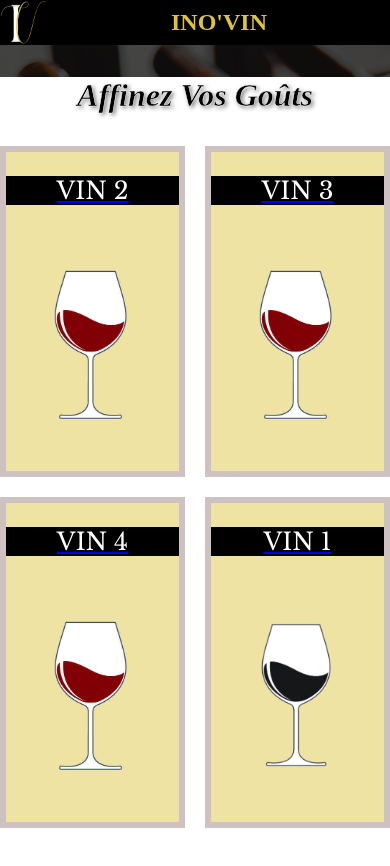
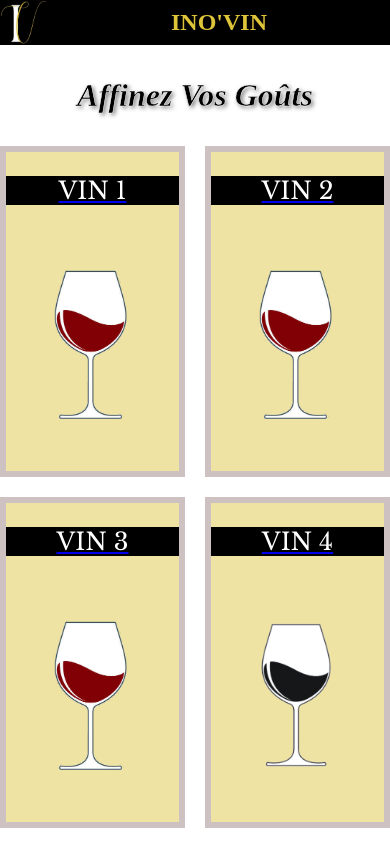
Before and after one commit to WildCodeSchool/2023-02-JS-Reims-project-3-inovin, a React (Vite) app in the folder frontend/: page /fourglass in a window 390 px wide. Shown: the top 866 px of the page. After the commit the page ends 844 px from the top, so only its background shows below. Built offline with nearby package versions, Linux system fonts and the light colour scheme.

Commit message:
responsive et reorganisation

```diff
--- a/frontend/src/App.jsx
+++ b/frontend/src/App.jsx
@@ -11,12 +11,10 @@ import Score from "./pages/Score";
 import Logout from "./components/Logout";
 import "./App.css";
 import "./App.scss";
-import Navbar from "./components/Navbar";
 
 function App() {
   return (
     <main className="App">
-      <Navbar />
       <Routes>
         <Route path="/" element={<Home />} />
         <Route path="/questionnaire" element={<Questionnaire />} />
--- a/frontend/src/pages/FourGlass.jsx
+++ b/frontend/src/pages/FourGlass.jsx
@@ -1,16 +1,18 @@
 import GlassCard from "../components/GlassCard";
+import Navbar from "../components/Navbar";
 
 export default function FourGlass() {
   return (
     <div className="BackgroundGlass">
+      <Navbar />
       <section>
         <h1 className="title_4glasses">Affinez vos goûts</h1>
 
         <div className="glasses">
+          <GlassCard title="VIN 1" isCompleted />
           <GlassCard title="VIN 2" isCompleted />
           <GlassCard title="VIN 3" isCompleted />
-          <GlassCard title="VIN 4" isCompleted />
-          <GlassCard title="VIN 1" isCompleted={false} />
+          <GlassCard title="VIN 4" isCompleted={false} />
         </div>
       </section>
     </div>
```
